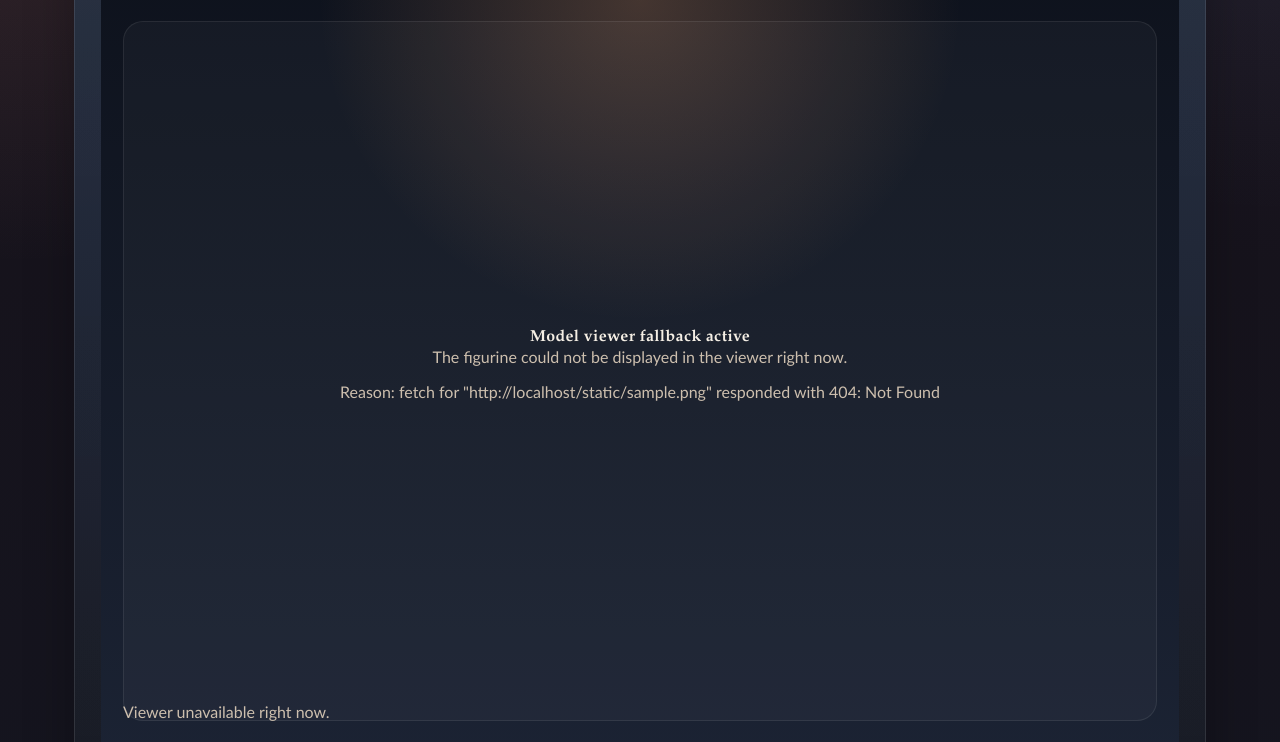
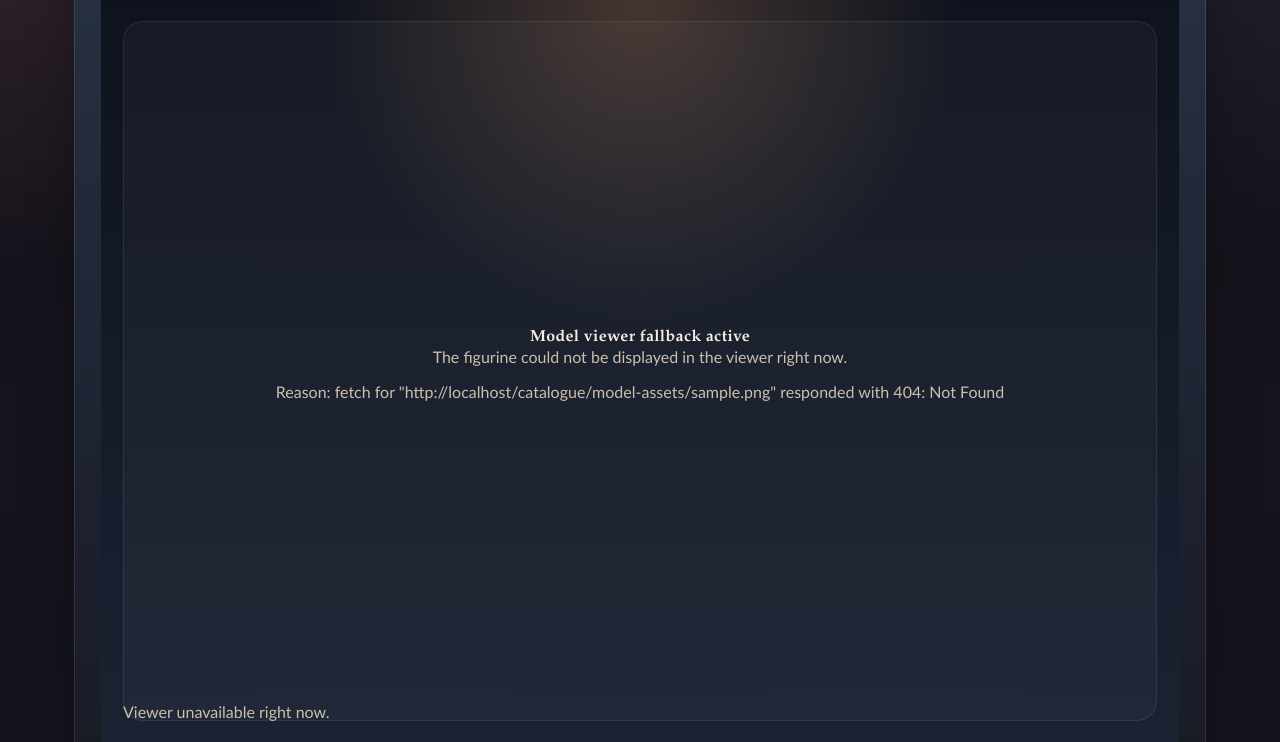
Before and after one commit to Crupercio/Mirageland, a Django app: a page that uses templates/catalogue/detail.html in a window 1280 px wide. Shown: the part 387-1129 px from the top of the page. Run offline with Django 5.2, Linux system fonts and the light colour scheme; a user stored in the database is signed in; tables that the repository leaves empty hold one stand-in row (values such as "Sample post"); some libraries are stand-ins or nearby versions.

Commit message:
Serve viewer model assets through Django

```diff
--- a/catalogue/urls.py
+++ b/catalogue/urls.py
@@ -1,10 +1,11 @@
 from django.urls import path
 
-from .views import catalogue_index, character_detail
+from .views import catalogue_index, character_detail, model_asset
 
 app_name = "catalogue"
 
 urlpatterns = [
     path("", catalogue_index, name="index"),
+    path("model-assets/<path:model_path>", model_asset, name="model-asset"),
     path("characters/<slug:slug>/", character_detail, name="character-detail"),
 ]
--- a/catalogue/views.py
+++ b/catalogue/views.py
@@ -1,8 +1,9 @@
-import posixpath
+from pathlib import Path
 
 from django.conf import settings
+from django.contrib.auth.decorators import login_required
 from django.db.models import Count, Q
-from django.contrib.auth.decorators import login_required
+from django.http import FileResponse, Http404
 from django.shortcuts import get_object_or_404, render
 
 from collection.models import OwnedVariant
@@ -51,19 +52,30 @@ def character_detail(request, slug):
         .values_list("variant_id", flat=True)
     )
 
-    selected_variant_model_url = ""
-    if selected_variant and selected_variant.model_file_path:
-        selected_variant_model_url = posixpath.join(
-            settings.STATIC_URL.rstrip("/") + "/",
-            selected_variant.model_file_path.lstrip("/"),
-        )
-
     context = {
         "collector": collector,
         "character": character,
         "variants": variants,
         "selected_variant": selected_variant,
-        "selected_variant_model_url": selected_variant_model_url,
         "owned_variant_ids": owned_variant_ids,
     }
     return render(request, "catalogue/detail.html", context)
+
+
+@login_required
+def model_asset(request, model_path):
+    static_dir = (Path(settings.BASE_DIR) / "static").resolve()
+    asset_path = (static_dir / model_path).resolve()
+
+    try:
+        asset_path.relative_to(static_dir)
+    except ValueError as exc:
+        raise Http404("Asset not found.") from exc
+
+    if not asset_path.exists() or asset_path.suffix.lower() != ".glb":
+        raise Http404("Asset not found.")
+
+    response = FileResponse(asset_path.open("rb"), content_type="model/gltf-binary")
+    response["Content-Disposition"] = f'inline; filename="{asset_path.name}"'
+    response["Cache-Control"] = "private, max-age=3600"
+    return response
--- a/templates/catalogue/detail.html
+++ b/templates/catalogue/detail.html
@@ -35,7 +35,7 @@
                 data-character-name="{{ character.name }}"
                 data-variant-name="{{ selected_variant.name }}"
                 data-model-path="{{ selected_variant.model_file_path }}"
-                data-model-url="{{ selected_variant_model_url }}"
+                data-model-url="{% url 'catalogue:model-asset' selected_variant.model_file_path %}"
                 data-color="{{ character.color_hex }}"
             >
                 <div id="viewer-stage" style="height: 100%; min-height: 700px; border-radius: 20px;"></div>
```
